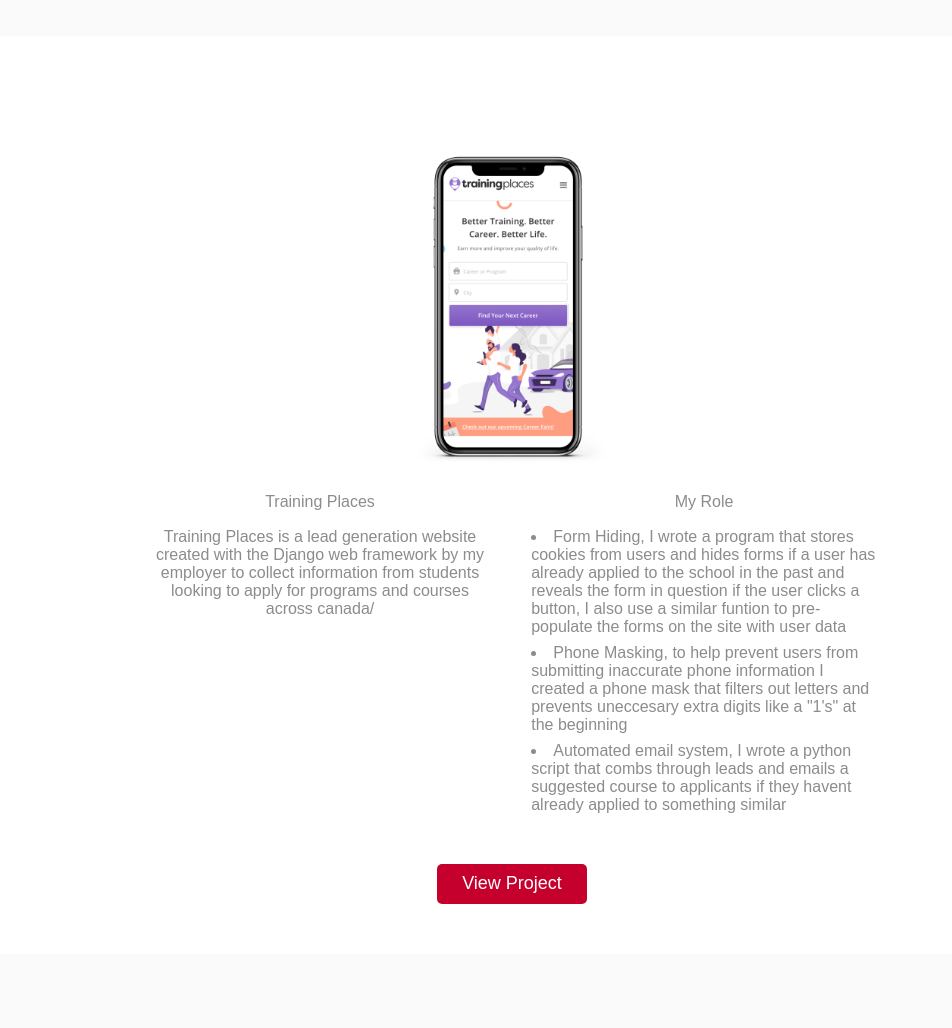
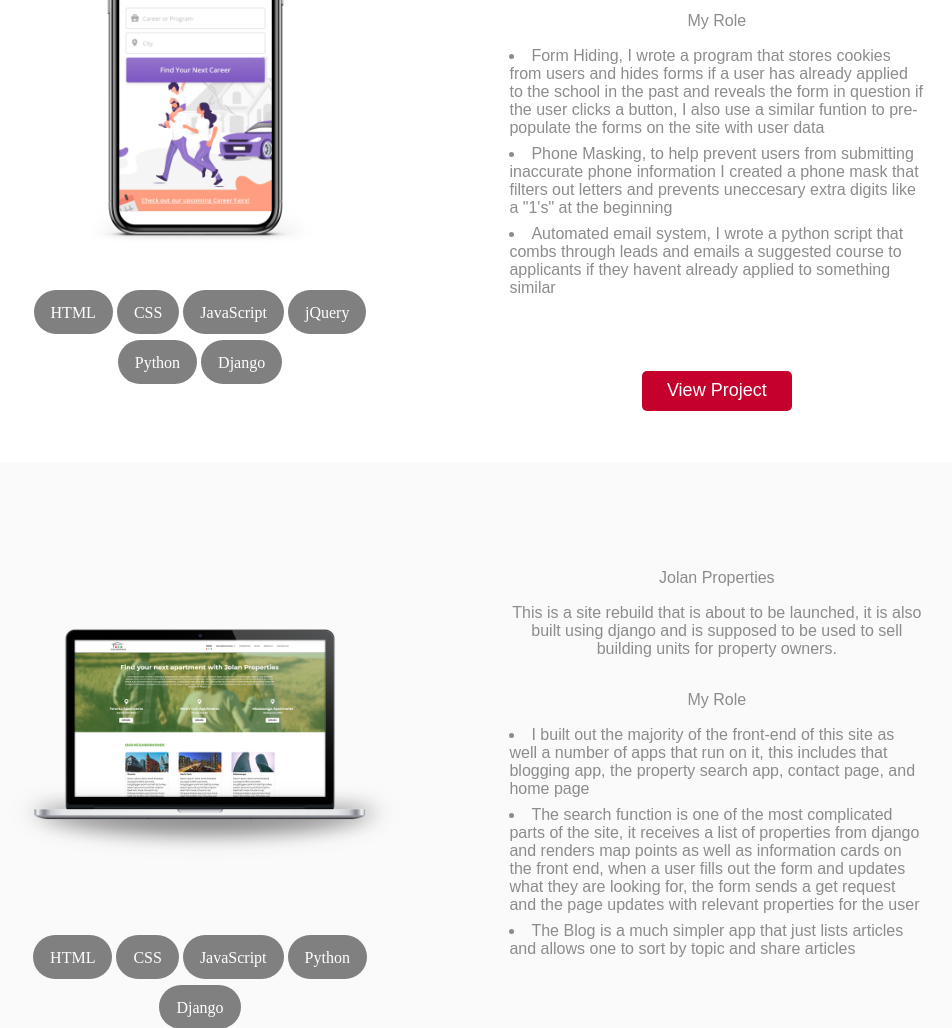
Before and after one commit to JamalHam/JamalHam.github.io, a plain HTML site: page index.html in a window 1280 px wide. Shown: the part 2940-3968 px from the top of the page, without its empty margins (128-1080 px from the left). Drawn offline with nearby package versions, Linux system fonts and the light colour scheme.

Commit message:
mobile styles and updated tags

```diff
--- a/assets/css/style.css
+++ b/assets/css/style.css
@@ -25,6 +25,8 @@
     display: flex;
     flex-direction: column;
     justify-content: space-evenly;
+    width: 60%;
+    max-width: 750px;
 }
 
 #svg2 {
@@ -202,7 +204,7 @@
     width: 70%;
 }
 
-.sub-skill span {
+.sub-skill span, .tags span {
     max-height: 44px;
     background-color: gray;
     padding: 15px 17px;
@@ -211,9 +213,30 @@
     margin: 2px;
 }
 
+.side{
+    width: 40%;
+    display: flex;
+    flex-direction: column;
+    justify-content: center;
+    max-width: 400px;
+}
+
+.side img{
+    margin: 0 auto;
+}
+
+.tags {
+    min-height: 100px;
+    display: flex;
+    justify-content: center;
+    flex-direction: row;
+    flex-wrap: wrap;
+    margin: 24px auto;
+}
+
 .sample-work {
     display: flex;
-    flex-direction: column;
+    flex-direction: row;
     justify-content: space-between;
     flex-wrap: wrap;
     padding-top: 48px;
@@ -434,12 +457,13 @@
 
     .d-top {
         display: flex;
-        flex-direction: row;
+        flex-direction: column;
         justify-content: space-evenly;
     }
 
     .d-top div {
-        width: 50%;
+        width: 75%;
+        margin: 0 auto 24px auto;
     }
 
     .d-top div li {
@@ -447,10 +471,15 @@
     }
 
     .sample-work img {
-        width: auto;
-        height: 300px;
+        width: 100%;
+        height: auto;
         padding: 20px 0 20px 0;
         margin: 0 auto;
+    }
+
+    #tp-phone {
+        width: 60%;
+        height: auto;
     }
 
     .sample-work p {
@@ -537,15 +566,16 @@
     }
 
 .sample-work img {
-    width: auto;
-    height: 350px;
+    width: 100%;
+    height: auto;
     padding: 20px 0 20px 0;
     margin: 0 auto;
     margin: 0 auto;
 }
 
 .sample-work {
-    width: 60%;
+    width: 80%;
+    max-width: 1200px;
     margin: 0 auto;
     }
 }
@@ -609,10 +639,26 @@
         justify-content: space-between;
     }
 
+    .sub-skill div {
+        width: 100%;
+    }
+
     .sub-skill {
         justify-content: space-around;
         flex-direction: column;
         max-width: 1100px;
         margin: 0 auto;
     }
+    .sample-work {
+        display: flex;
+        flex-direction: column;
+    }
+    .side {
+        width: 100%;
+        margin: 0 auto;
+    }
+    .d-top {
+        width: 100%;
+        margin: 0 auto;
+    }
 }
--- a/index.html
+++ b/index.html
@@ -58,7 +58,14 @@
         <h3>Projects</h3>
         <div class="sample-work-holder">
             <div class="sample-work">
-                <img src="assets/images/comp/madonna-comp.png">
+                <div class="side">
+                    <img src="assets/images/comp/madonna-comp.png">
+                    <div class="tags">
+                        <span>HTML</span>
+                        <span>CSS</span>
+                        <span>jQuery</span>
+                    </div>
+                </div>
                 <div class="d-top">
                     <div>
                         <h4>Madonna Engineering</h4>
@@ -71,13 +78,20 @@
                         <li>Google Map, I was in charge of rendering and stylizing the map for the main and contact page</li>
                         <li>The projects page, was actually designed and coded by me, I use a set of modal drawers when in mobile to handle the surplus of information.</li>
                     </div>
+                    <a href="https://madonnaengineering.com" target=”_blank” class="btn">View Project</a>
                 </div>
-                <a href="https://madonnaengineering.com" target=”_blank” class="btn">View Project</a>
             </div>
         </div>
         <div class="sample-work-holder">
             <div class="sample-work">
-                <img src="assets/images/comp/xzibit-ipsum.png">
+                <div class="side">
+                    <img src="assets/images/comp/xzibit-ipsum.png">
+                    <div class="tags">
+                        <span>HTML</span>
+                        <span>CSS</span>
+                        <span>JavaScript</span>
+                    </div>
+                </div>
                 <div class="d-top">
                     <div>
                         <h4>Ipsum Generator</h4>
@@ -91,13 +105,23 @@
                         <li>The project heavily relies on js string concatination, to create one paragaraph at a time before outputting it</li>
                         <li>the project also has hidden textarea it populates at the same time then uses to copy the text to the clipboard</li>
                     </div>
+                    <a href="./ipsum.html" target=”_blank” class="btn">View Project</a>
                 </div>
-                <a href="./ipsum.html" target=”_blank” class="btn">View Project</a>
             </div>
         </div>
         <div class="sample-work-holder">
             <div class="sample-work">
-                <img src="assets/images/comp/tp-phone.png">
+                <div class="side">
+                    <img id="tp-phone" src="assets/images/comp/tp-phone.png">
+                    <div class="tags">
+                        <span>HTML</span>
+                        <span>CSS</span>
+                        <span>JavaScript</span>
+                        <span>jQuery</span>
+                        <span>Python</span>
+                        <span>Django</span>
+                    </div>
+                </div>
                 <div class="d-top">
                     <div>
                         <h4>Training Places</h4>
@@ -113,13 +137,22 @@
                         <li>Automated email system, I wrote a python script that combs through leads and emails a suggested course to applicants if they havent already applied to something similar</li>
 
                     </div>
+                    <a href="https://trainingplaces.ca/" target=”_blank” class="btn">View Project</a>
                 </div>
-                <a href="https://trainingplaces.ca/" target=”_blank” class="btn">View Project</a>
             </div>
         </div>
         <div class="sample-work-holder">
             <div class="sample-work">
-                <img src="assets/images/comp/jolan.png">
+                <div class="side">
+                    <img src="assets/images/comp/jolan.png">
+                    <div class="tags">
+                        <span>HTML</span>
+                        <span>CSS</span>
+                        <span>JavaScript</span>
+                        <span>Python</span>
+                        <span>Django</span>
+                    </div>
+                </div>
                 <div class="d-top">
                     <div>
                         <h4>Jolan Properties</h4>
@@ -134,8 +167,8 @@
                         <li>The search function is one of the most complicated parts of the site, it receives a list of properties from django and renders map points as well as information cards on the front end, when  a user fills out the form and updates what they are looking for, the form sends a get request and the page updates with relevant properties for the user</li>
                         <li>The Blog is a much simpler app that just lists articles and allows one to sort by topic and share articles</li>
                     </div>
+                    <a href="http://159.203.23.194/" target=”_blank” class="btn">View Project</a>
                 </div>
-                <a href="http://159.203.23.194/" target=”_blank” class="btn">View Project</a>
             </div>
         </div>
     </div>
```
